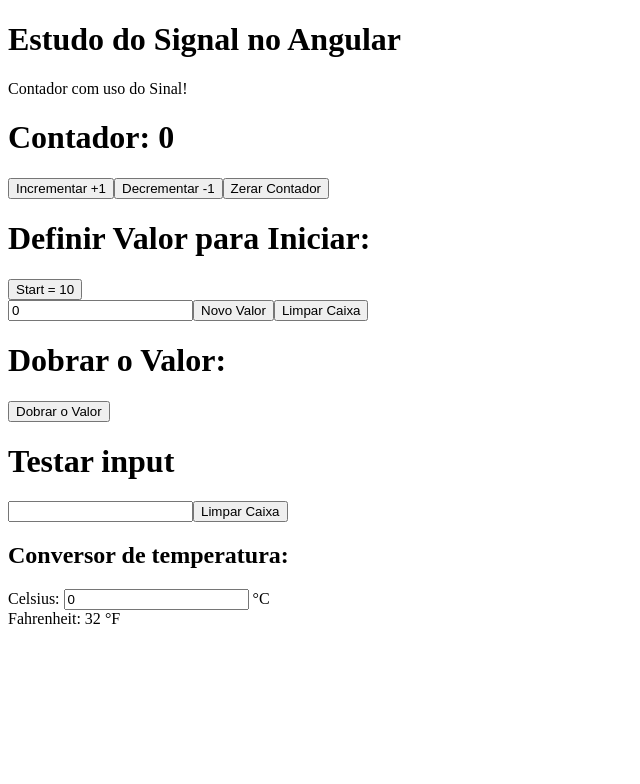
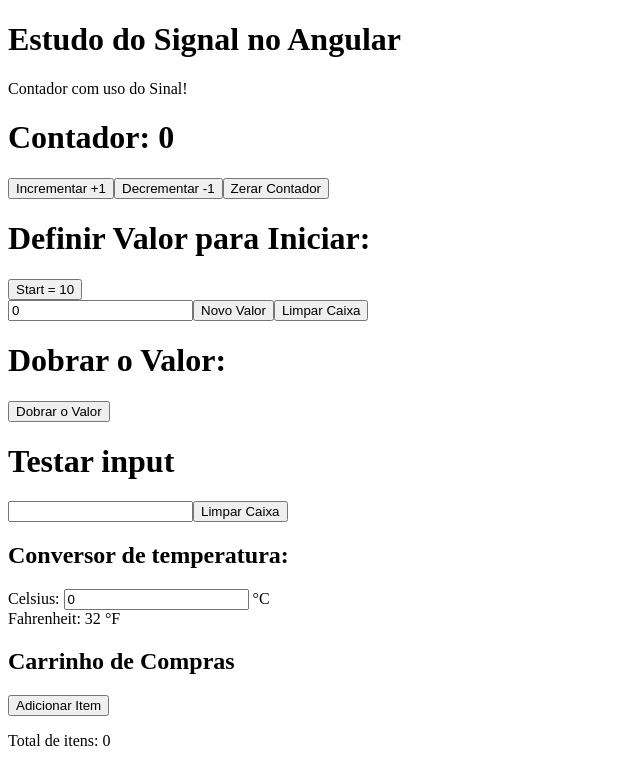
Before and after one commit to otanerifpb/angular-signal, an Angular app: page / in a window 1280 px wide. Shown: the top 784 px of the page, without its empty margins (0-640 px from the left). Built offline with nearby package versions, Linux system fonts and the light colour scheme.

Commit message:
Adição componente carrinho-compras

```diff
--- a/src/app/app.html
+++ b/src/app/app.html
@@ -2,3 +2,4 @@
 
 <app-contador></app-contador>
 <app-temperatura></app-temperatura>
+<app-carrinhoCompras></app-carrinhoCompras>
--- a/src/app/app.ts
+++ b/src/app/app.ts
@@ -2,10 +2,11 @@
 import { RouterOutlet } from '@angular/router';
 import { Contador } from './shared/contador/contador';
 import { Temperatura } from './shared/temperatura/temperatura';
+import { CarrinhoCompras } from './shared/carrinho-compras/carrinho-compras';
 
 @Component({
   selector: 'app-root',
-  imports: [RouterOutlet, Contador, Temperatura],
+  imports: [RouterOutlet, Contador, Temperatura, CarrinhoCompras],
   templateUrl: './app.html',
   // styleUrl: './app.css'
 })
--- /dev/null
+++ b/src/app/shared/carrinho-compras/carrinho-compras.html
@@ -0,0 +1,3 @@
+<h2>Carrinho de Compras</h2>
+<button (click)="adicionarItem()">Adicionar Item</button>
+<p>Total de itens: {{ totalItens() }}</p>
--- /dev/null
+++ b/src/app/shared/carrinho-compras/carrinho-compras.ts
@@ -0,0 +1,33 @@
+import { Component, computed, effect, signal } from '@angular/core';
+
+@Component({
+  selector: 'app-carrinhoCompras',
+  imports: [],
+  templateUrl: './carrinho-compras.html',
+  styleUrl: './carrinho-compras.css',
+})
+
+export class CarrinhoCompras {
+  itens = signal<string[]>([]); //--Indica que teremos um arrey em lista "string[]", o "[]" indicar que o array inicia vazio
+  totalItens = computed(() => this.itens().length); //--Contar a quantidade de itens em um carrinho de compras
+
+  //--Effects permitem executar código quando sinais mudam, útil para operações colaterais como logging, chamadas de API, etc.
+  construtor(){
+    //--Efeito é executado inicialmente e depois sempre que totalItens mudar
+    effect(() => {
+      console.log(`Seu carrinho está com ${this.totalItens()} item(s).`);
+
+      if (this.totalItens() > 0) {
+        this.salvarLocal();
+      }
+    });
+  }
+
+  adicionarItem() {
+    this.itens.update(itensAtuais => [...itensAtuais, `Item ${itensAtuais.length + 1}`]);
+  }
+
+  salvarLocal() {
+    localStorage.setItem('carrinho', JSON.stringify(this.itens()));
+  }
+}
```
Also changed, not shown: src/app/shared/carrinho-compras/carrinho-compras.css (added), 1 other file (tests, documents, lock files or other folders).
